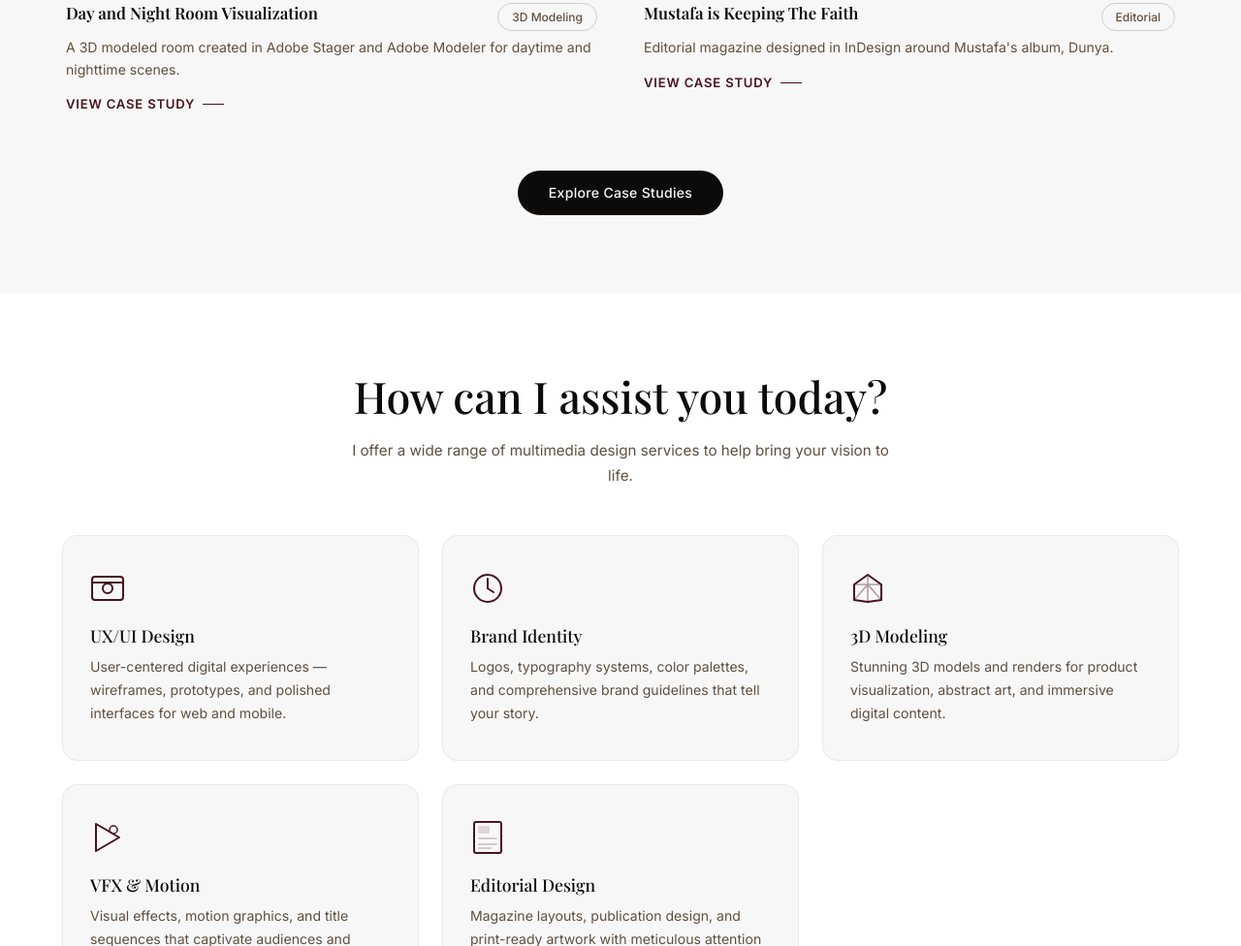
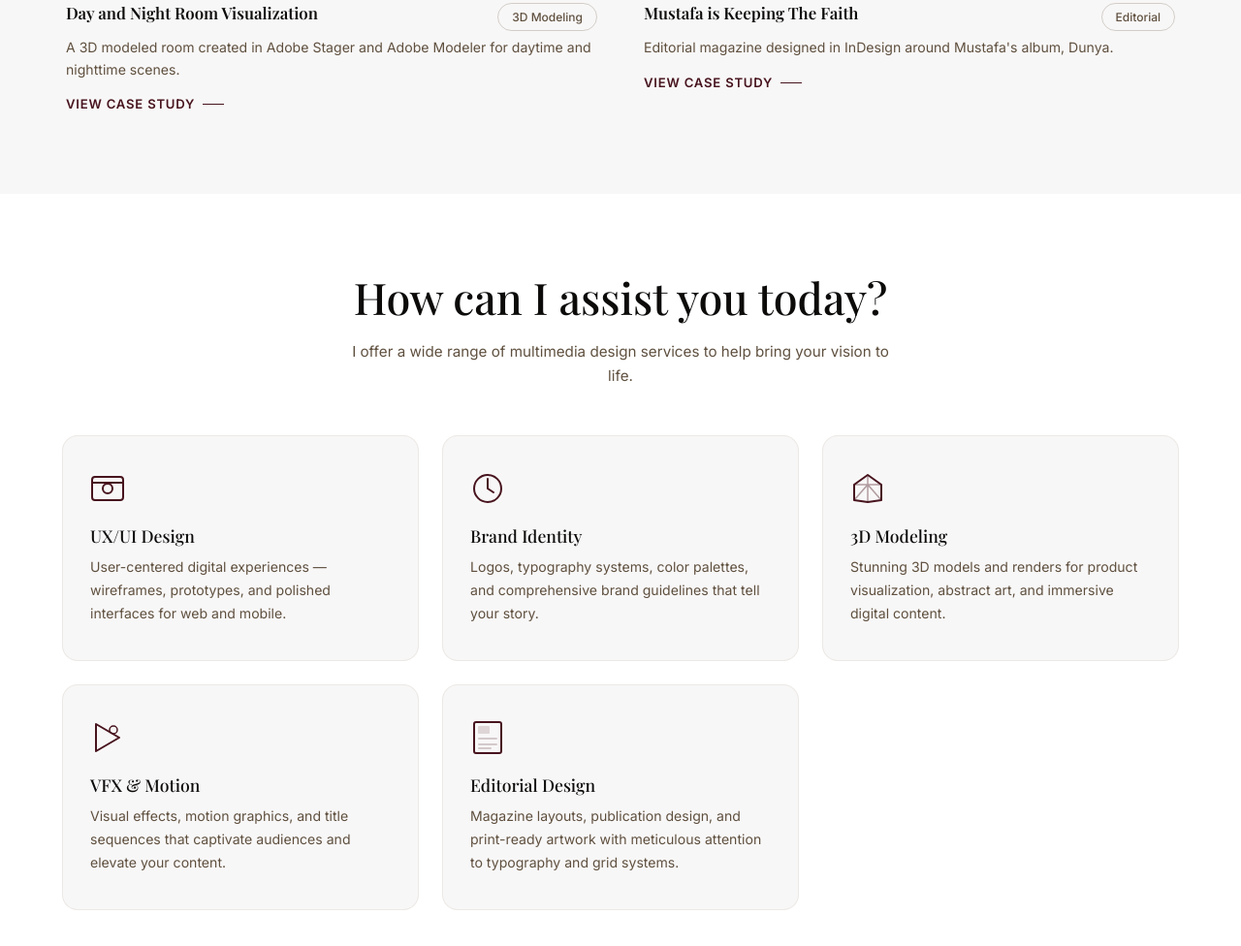
Before and after one commit to aallawy/Portfolio, a website: page index.html in a window 1280 px wide. Shown: the part 3983-4959 px from the top of the page at 97% size. Drawn offline with nearby package versions, Linux system fonts and the light colour scheme; a web font is replaced by a local one.

Commit message:
remove button

```diff
--- a/index.html
+++ b/index.html
@@ -338,9 +338,6 @@
         </a>
 
       </div>
-      <div class="portfolio__cta">
-        <a href="project-bazaarly.html" class="btn btn--dark">Explore Case Studies</a>
-      </div>
     </div>
   </section>
 
```
Also changed, not shown: .antigravity-context.json.
